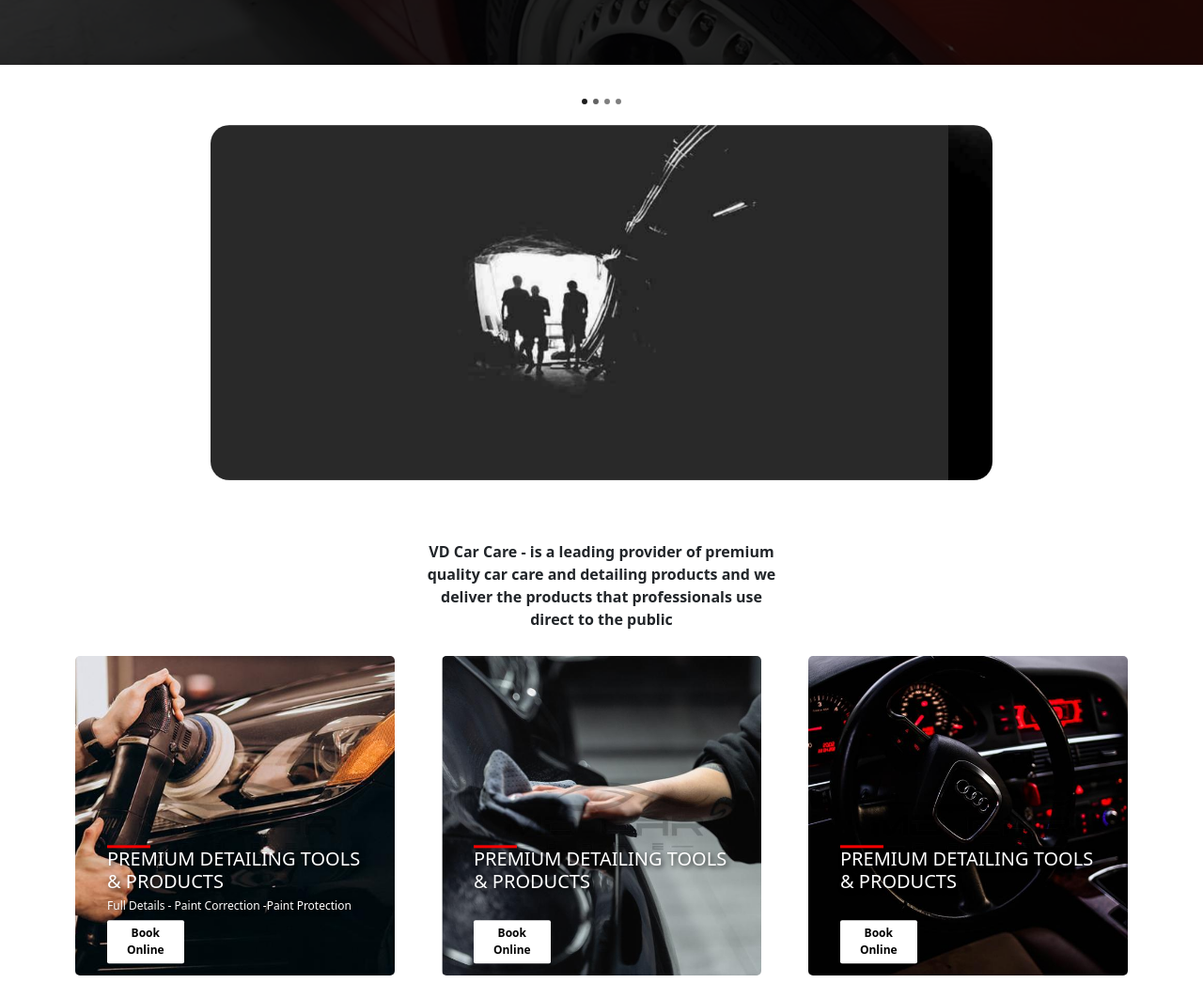
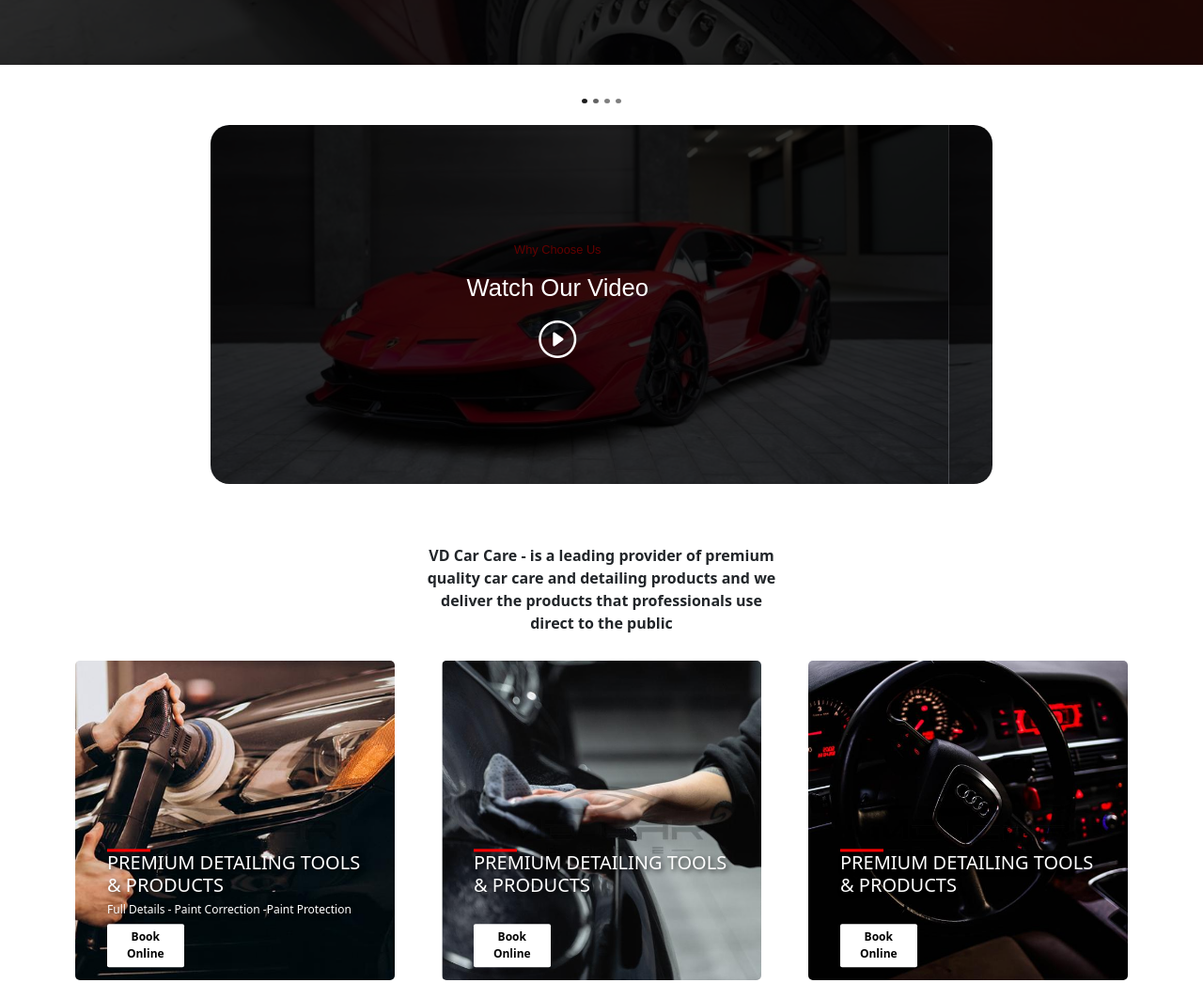
Before and after one commit to nkshyam/webtask, a plain HTML site: page index.html in a window 1280 px wide. Shown: the part 744-1790 px from the top of the page at 94% size. Drawn offline with nearby package versions, Linux system fonts and the light colour scheme.

Commit message:
youtube section added

```diff
--- a/css/style.css
+++ b/css/style.css
@@ -126,7 +126,7 @@ body {
     background-color: rgb(113, 112, 112);
     border-radius: 50px;
     padding: 1px 0px 1px 5px;
-    width: 40%;
+    width: 50%;
     font-size: 0.8rem;
 }
 
@@ -251,7 +251,57 @@ body {
     height: 1.4%;
     border-radius: 100%;
 }
-
+.carousel-item{
+    position: relative;
+}
+.carousel-content {
+    position: relative;
+    display: flex;
+    flex-direction: row;
+    justify-content: center;
+    width: 100%;
+    height: 100%;
+  }
+.carousel-item .overlay {
+    position: absolute;
+    top: 0;
+    left: 0;
+    width: 100%;
+    height: 100%;
+    background-color: rgba(0, 0, 0, 0.8);
+    z-index: 1;
+  }
+  .carousel-item img {
+    position: relative;
+    z-index: 0;
+  }
+  .carousel-heading {
+    position: absolute;
+    z-index: 2;
+    font-size: .8rem;
+    font-family: Arial, sans-serif;
+    text-align: center;
+    color: rgb(99, 1, 1);
+    margin-top: 15%;
+  }
+  .carousel-heading2{
+    position: absolute;
+    z-index: 2;
+    color: white;
+    font-size: 1.6rem;
+    font-family: Arial, sans-serif;
+    text-align: center;
+    margin-top: 19%;
+  }
+  .play-icon{
+    position: absolute;
+    z-index: 2;
+    color: white;
+    font-family: Arial, sans-serif;
+    font-size: 2.5rem;
+    text-align: center;
+    margin-top: 25%;
+  }
 
 /* section 3 */
 
@@ -333,7 +383,7 @@ body {
 
 .section-4 {
     width: 100%;
-    height: 50%;
+    height: 60%;
     display: flex;
     justify-content: center;
     align-items: center;
--- a/index.html
+++ b/index.html
@@ -21,6 +21,8 @@
   <script src="https://cdn.jsdelivr.net/npm/bootstrap@5.3.3/dist/js/bootstrap.bundle.min.js"
     integrity="sha384-YvpcrYf0tY3lHB60NNkmXc5s9fDVZLESaAA55NDzOxhy9GkcIdslK1eN7N6jIeHz"
     crossorigin="anonymous"></script>
+
+    <link href="https://cdn.jsdelivr.net/npm/bootstrap-icons/font/bootstrap-icons.css" rel="stylesheet">
 </head>
 
 <body>
@@ -146,19 +148,44 @@
           <!-- The slideshow/carousel -->
           <div class="carousel-inner">
             <div class="carousel-item active">
-              <img src="images/la.jpg" alt="Los Angeles" class="d-block" style="width:100%">
+              <div class="carousel-content">
+                <div class="overlay"></div>
+                <h2 class="carousel-heading">Why Choose Us</h2>
+                <h2 class="carousel-heading2">Watch Our Video</h2>
+                <span class="play-icon"><i class="bi bi-play-circle"></i></span>
+                <img src="images/red lambo.jpg" alt="red lambo" class="d-block" style="width:100%">
+              </div>
             </div>
             <div class="carousel-item">
-              <img src="images/chicago.jpg" alt="Chicago" class="d-block" style="width:100%">
+              <div class="carousel-content">
+                <div class="overlay"></div>
+                <h2 class="carousel-heading">Why Choose Us</h2>
+                <h2 class="carousel-heading2">Watch Our Video</h2>
+                <span class="play-icon"><i class="bi bi-play-circle"></i></span>
+                <img src="images/red lambo.jpg" alt="red lambo" class="d-block" style="width:100%">
+              </div>
             </div>
             <div class="carousel-item">
-              <img src="images/ny.jpg" alt="New York" class="d-block" style="width:100%">
+              <div class="carousel-content">
+                <div class="overlay"></div>
+                <h2 class="carousel-heading">Why Choose Us</h2>
+                <h2 class="carousel-heading2">Watch Our Video</h2>
+                <span class="play-icon"><i class="bi bi-play-circle"></i></span>
+                <img src="images/red lambo.jpg" alt="red lambo" class="d-block" style="width:100%">
+              </div>
             </div>
             <div class="carousel-item">
-              <img src="images/la.jpg" alt="Los Angeles" class="d-block" style="width:100%">
+              <div class="carousel-content">
+                <div class="overlay"></div>
+                <h2 class="carousel-heading">Why Choose Us</h2>
+                <h2 class="carousel-heading2">Watch Our Video</h2>
+                <img src="images/red lambo.jpg" alt="red lambo" class="d-block" style="width:100%">
+              </div>
             </div>
           </div>
+
         </div>
+      </div>
     </section>
     <!-- section 2 ends here -->
 
```
Also changed, not shown: images/red lambo.jpg (added).
